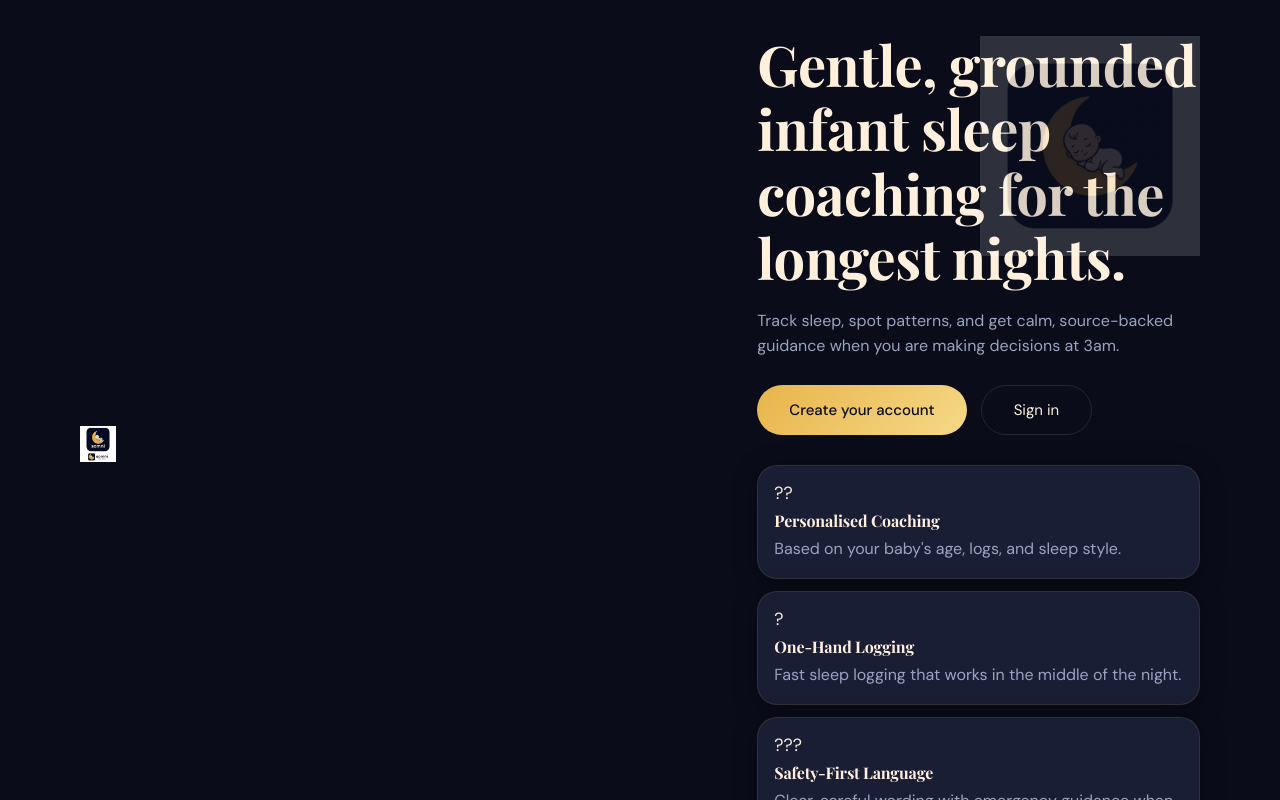
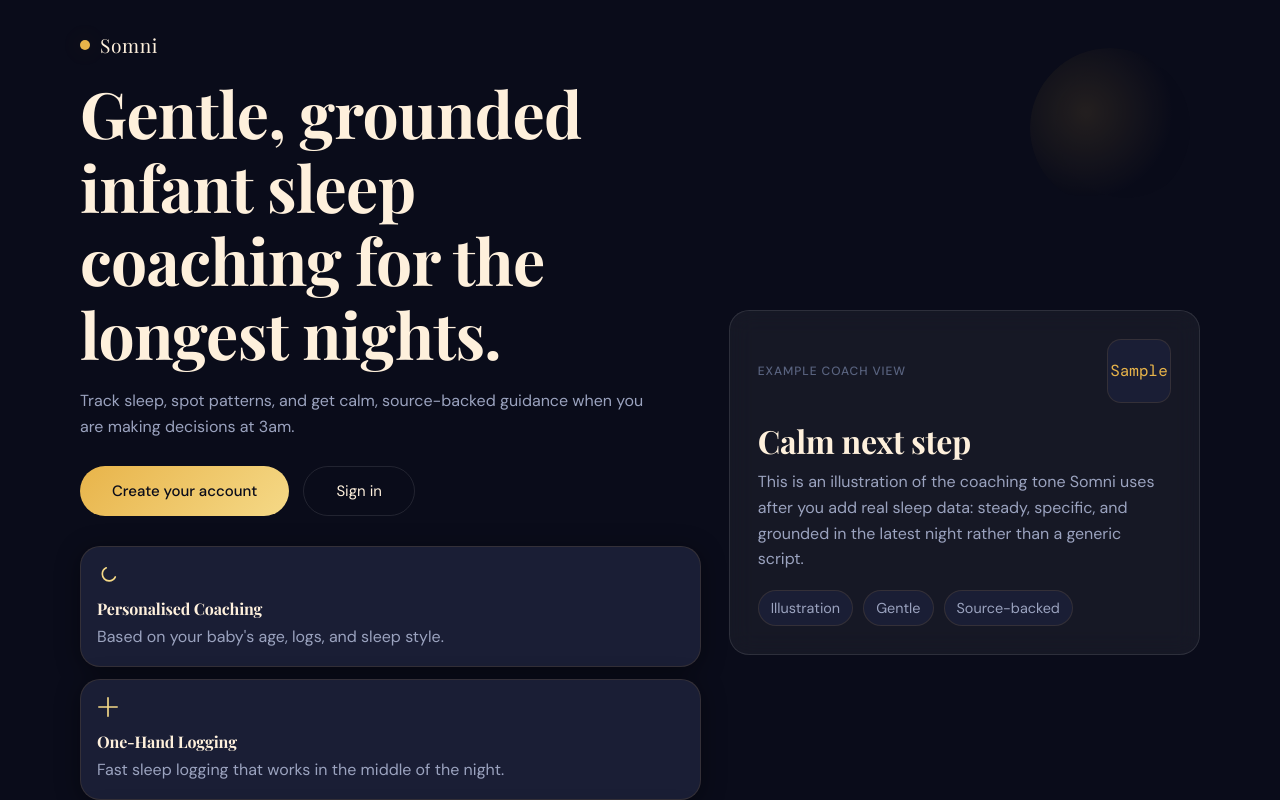
Before and after one commit to nospoon5/somni, a Next.js app: page / in a window 1280 px wide. Shown: the top 800 px of the page. Built offline with nearby package versions, Linux system fonts and the light colour scheme.

Commit message:
fix: correct landing layout and remove broken boxed logo treatment

```diff
--- a/src/app/page.module.css
+++ b/src/app/page.module.css
@@ -1,11 +1,9 @@
 .page {
   min-height: 100vh;
   padding: 32px 20px 96px;
-  background-image: url('/noise.png'), radial-gradient(
-      ellipse at 60% 0%,
-      rgba(18, 22, 39, 0.8) 0%,
-      transparent 60%
-    ),
+  background-image:
+    url('/noise.png'),
+    radial-gradient(ellipse at 60% 0%, rgba(18, 22, 39, 0.8) 0%, transparent 60%),
     var(--color-bg);
   background-size: 200px 200px, auto, auto;
   background-repeat: repeat, no-repeat, no-repeat;
@@ -19,12 +17,7 @@
   min-height: calc(100vh - 120px);
   display: grid;
   gap: 28px;
-  align-items: center;
-}
-
-.logo {
-  width: auto;
-  height: 36px;
+  align-items: start;
 }
 
 .copy {
@@ -32,10 +25,31 @@
   gap: 18px;
 }
 
+.brandRow {
+  display: inline-flex;
+  align-items: center;
+  gap: 10px;
+}
+
+.brandDot {
+  width: 10px;
+  height: 10px;
+  border-radius: var(--radius-full);
+  background: var(--color-accent);
+  box-shadow: var(--shadow-accent);
+}
+
+.brandText {
+  font-family: var(--font-display), 'Playfair Display', Georgia, serif;
+  color: var(--color-text);
+  font-size: 1.2rem;
+  letter-spacing: 0.03em;
+}
+
 .title {
   margin: 0;
   max-width: 14ch;
-  font-size: clamp(2.5rem, 8vw, 3.5rem);
+  font-size: clamp(2.5rem, 7vw, 4rem);
 }
 
 .summary {
@@ -63,11 +77,13 @@
 }
 
 .icon {
-  font-size: 1.1rem;
+  width: 22px;
+  height: 22px;
+  color: var(--color-accent-light);
 }
 
 .featureTitle {
-  margin: 8px 0 6px;
+  margin: 10px 0 6px;
   font-size: 1rem;
 }
 
@@ -77,7 +93,6 @@
 
 .previewCard {
   padding: 28px;
-  align-self: stretch;
   display: flex;
   flex-direction: column;
   justify-content: center;
@@ -130,15 +145,21 @@
 
 .atmosphere {
   position: absolute;
-  top: 4px;
-  right: 0;
-  width: min(220px, 42vw);
-  opacity: 0.15;
+  top: 16px;
+  right: 10px;
+  width: 160px;
+  height: 160px;
+  border-radius: var(--radius-full);
+  background:
+    radial-gradient(circle at 35% 40%, rgba(232, 180, 74, 0.26), rgba(232, 180, 74, 0) 62%),
+    radial-gradient(circle at 60% 50%, rgba(10, 12, 26, 1), rgba(10, 12, 26, 1) 55%, transparent 56%);
+  opacity: 0.45;
   pointer-events: none;
 }
 
 @media (min-width: 920px) {
   .hero {
-    grid-template-columns: minmax(0, 1.1fr) minmax(340px, 0.75fr);
+    grid-template-columns: minmax(0, 1.08fr) minmax(340px, 0.82fr);
+    align-items: center;
   }
 }
--- a/src/app/page.tsx
+++ b/src/app/page.tsx
@@ -1,18 +1,24 @@
 import Link from 'next/link'
 import styles from './page.module.css'
+
+function FeatureIcon({ path }: { path: string }) {
+  return (
+    <svg viewBox="0 0 24 24" className={styles.icon} aria-hidden="true">
+      <path d={path} fill="none" stroke="currentColor" strokeWidth="1.8" strokeLinecap="round" strokeLinejoin="round" />
+    </svg>
+  )
+}
 
 export default function Home() {
   return (
     <main className={styles.page}>
       <section className={styles.hero}>
-        <img
-          src="/somni_logo.png"
-          alt="Somni"
-          className={styles.logo}
-          height={36}
-        />
+        <div className={`${styles.copy} animate-fade-up`}>
+          <div className={styles.brandRow}>
+            <span className={styles.brandDot} aria-hidden="true" />
+            <span className={styles.brandText}>Somni</span>
+          </div>
 
-        <div className={`${styles.copy} animate-fade-up`}>
           <h1 className={`${styles.title} text-display`}>
             Gentle, grounded infant sleep coaching for the longest nights.
           </h1>
@@ -32,27 +38,17 @@
 
           <ul className={styles.highlights}>
             <li className={`${styles.highlightCard} card`}>
-              <span className={styles.icon} aria-hidden="true">
-                ??
-              </span>
-              <h2 className={`${styles.featureTitle} text-display`}>
-                Personalised Coaching
-              </h2>
-              <p className="text-body">
-                Based on your baby&apos;s age, logs, and sleep style.
-              </p>
+              <FeatureIcon path="M20 15.2c-1.2 2.6-3.8 4.3-6.8 4.3-4.1 0-7.4-3.3-7.4-7.4 0-3 1.7-5.6 4.3-6.8" />
+              <h2 className={`${styles.featureTitle} text-display`}>Personalised Coaching</h2>
+              <p className="text-body">Based on your baby&apos;s age, logs, and sleep style.</p>
             </li>
             <li className={`${styles.highlightCard} card`}>
-              <span className={styles.icon} aria-hidden="true">
-                ?
-              </span>
+              <FeatureIcon path="M12 2v20M2 12h20" />
               <h2 className={`${styles.featureTitle} text-display`}>One-Hand Logging</h2>
               <p className="text-body">Fast sleep logging that works in the middle of the night.</p>
             </li>
             <li className={`${styles.highlightCard} card`}>
-              <span className={styles.icon} aria-hidden="true">
-                ???
-              </span>
+              <FeatureIcon path="M12 3l7 3v6c0 4.5-2.8 7.9-7 9-4.2-1.1-7-4.5-7-9V6l7-3z" />
               <h2 className={`${styles.featureTitle} text-display`}>Safety-First Language</h2>
               <p className="text-body">Clear, careful wording with emergency guidance when needed.</p>
             </li>
@@ -77,12 +73,7 @@
           </div>
         </div>
 
-        <img
-          src="/somni_icon.png"
-          alt=""
-          aria-hidden="true"
-          className={styles.atmosphere}
-        />
+        <div className={styles.atmosphere} aria-hidden="true" />
       </section>
     </main>
   )
--- a/src/components/auth/AuthForm.module.css
+++ b/src/components/auth/AuthForm.module.css
@@ -10,10 +10,26 @@
   text-align: center;
 }
 
-.logo {
+.brandRow {
   margin: 0 auto 14px;
-  width: auto;
-  height: 32px;
+  display: inline-flex;
+  align-items: center;
+  gap: 10px;
+}
+
+.brandDot {
+  width: 9px;
+  height: 9px;
+  border-radius: var(--radius-full);
+  background: var(--color-accent);
+  box-shadow: var(--shadow-accent);
+}
+
+.brandText {
+  font-family: var(--font-display), 'Playfair Display', Georgia, serif;
+  color: var(--color-text);
+  font-size: 1.1rem;
+  letter-spacing: 0.03em;
 }
 
 .title {
```
Also changed, not shown: src/components/auth/AuthForm.tsx (+4 -9 lines).
